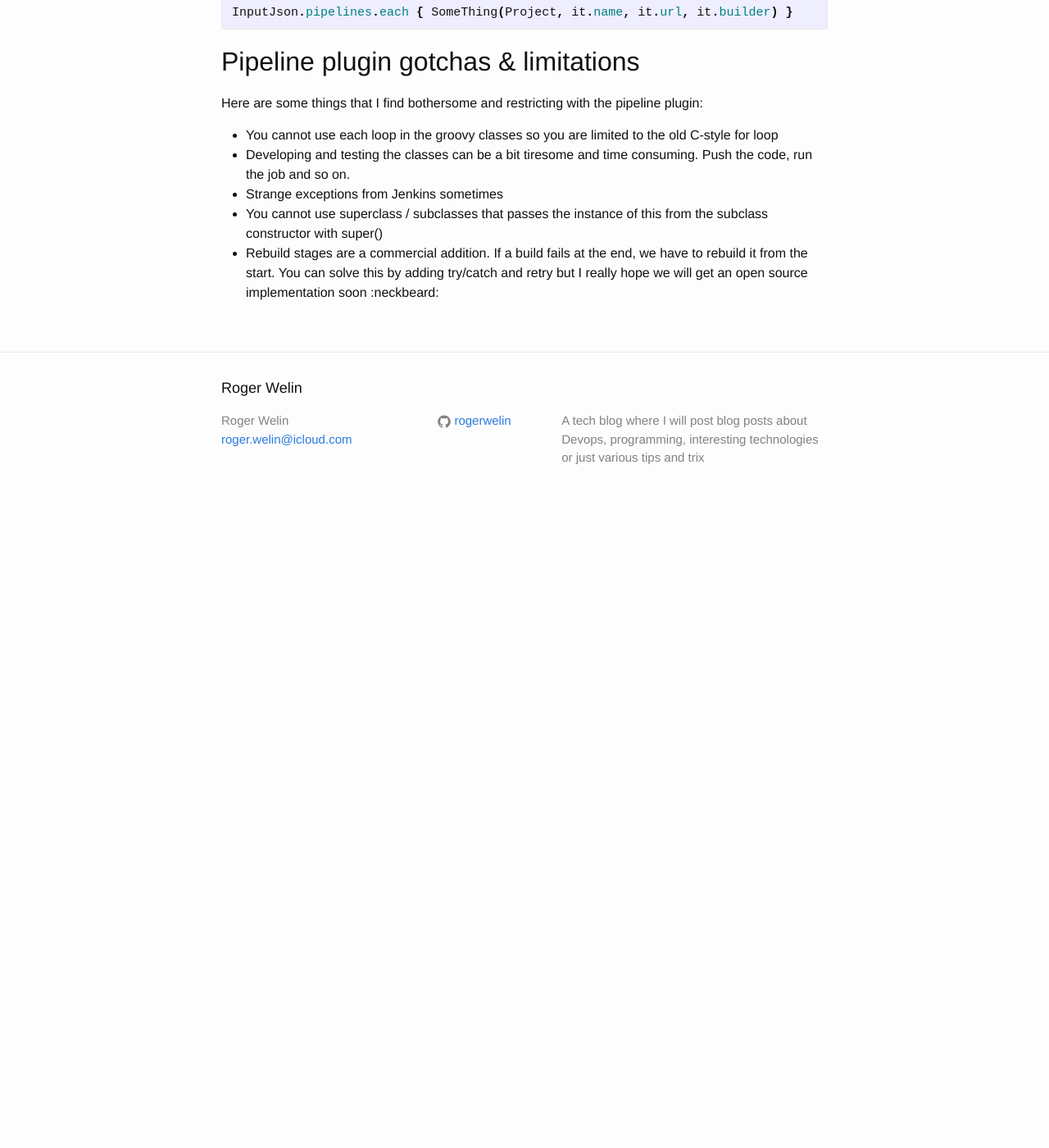
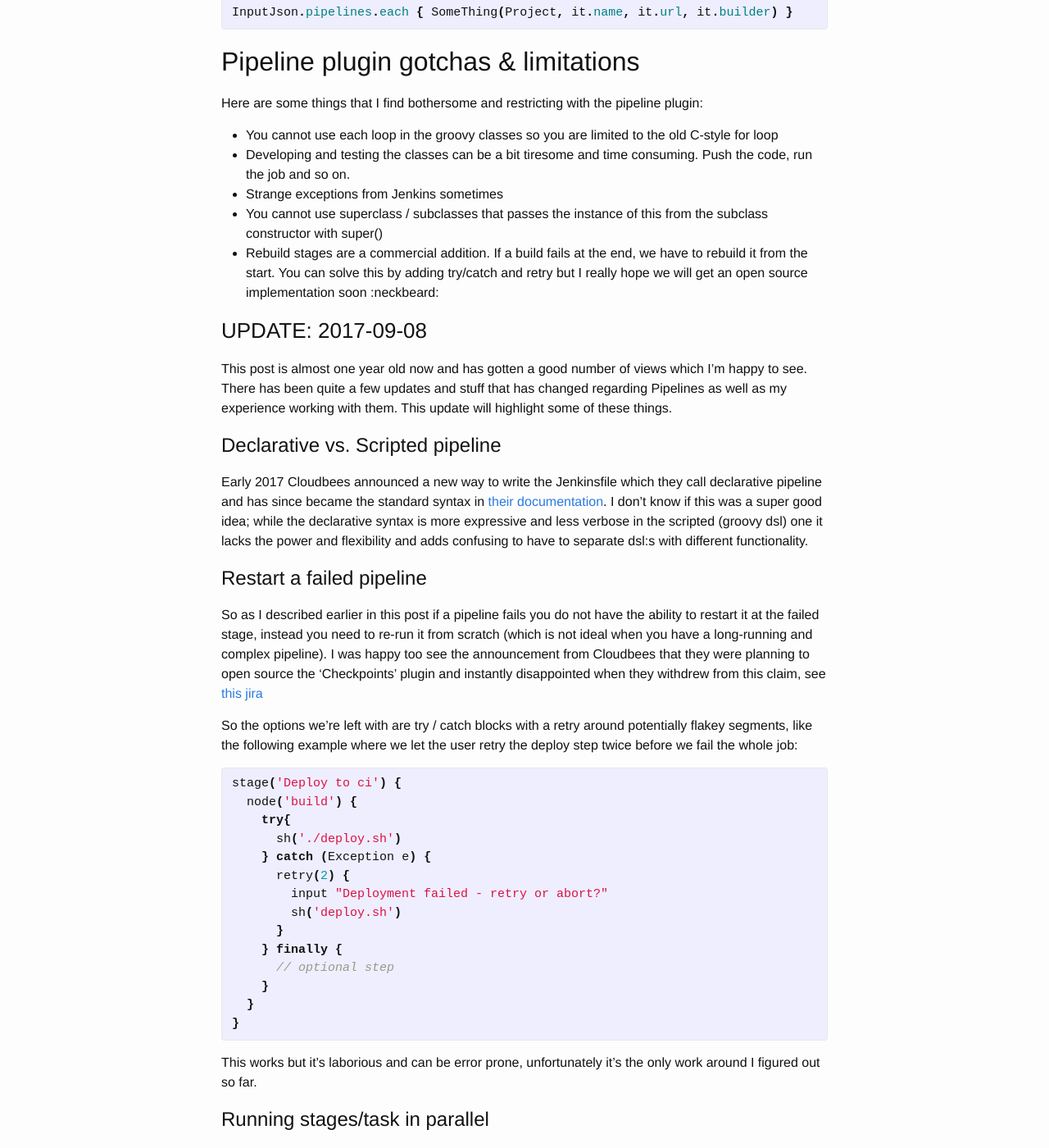
Before and after one commit to rogerwelin/rogerwelin.github.io, a Jekyll site: the page built from _posts/2016-10-18-jenkins2.0-next-generation-of-pipeline-as-code.markdown, in a window 1280 px wide and 1400 px high, scrolled down 5465 px. Shown: the whole window at 82% size. Built offline with Jekyll 4.4.1, drawn with Linux system fonts in a browser that asks for light colours; emoji names are drawn with the system emoji font; comment, search, counter and statistics services are not loaded; before the commit the page ends 6095 px from its top, so only the background shows below that; some of the changed text lies outside the part shown.

Commit message:
jenkins2 update

```diff
--- a/_posts/2016-10-18-jenkins2.0-next-generation-of-pipeline-as-code.markdown
+++ b/_posts/2016-10-18-jenkins2.0-next-generation-of-pipeline-as-code.markdown
@@ -219,3 +219,69 @@ Here are some things that I find bothersome and restricting with the pipeline pl
 * Strange exceptions from Jenkins sometimes
 * You cannot use superclass / subclasses that passes the instance of this from the subclass constructor with super()
 * Rebuild stages are a commercial addition. If a build fails at the end, we have to rebuild it from the start. You can solve this by adding try/catch and retry but I really hope we will get an open source implementation soon :neckbeard:
+
+
+### UPDATE: 2017-09-08
+
+This post is almost one year old now and has gotten a good number of views which I'm happy to see. There has been quite a few updates and stuff that has changed regarding Pipelines as well as my experience working with them. This update will highlight some of these things.
+
+# Declarative vs. Scripted pipeline
+Early 2017 Cloudbees announced a new way to write the Jenkinsfile which they call declarative pipeline and has since became the standard syntax in [their documentation](https://jenkins.io/doc/book/pipeline/syntax/). I don't know if this was a super good idea; while the declarative syntax is more expressive and less verbose in the scripted (groovy dsl) one it lacks the power and flexibility and adds confusing to have to separate dsl:s with different functionality.
+
+# Restart a failed pipeline
+So as I described earlier in this post if a pipeline fails you do not have the ability to restart it at the failed stage, instead you need to re-run it from scratch (which is not ideal when you have a long-running and complex pipeline). I was happy too see the announcement from Cloudbees that they were planning to open source the 'Checkpoints' plugin and instantly disappointed when they withdrew from this claim, see [this jira](https://issues.jenkins-ci.org/browse/JENKINS-33846)
+
+So the options we're left with are try / catch blocks with a retry around potentially flakey segments, like the following example where we let the user retry the deploy step twice before we fail the whole job:
+
+
+{% highlight groovy %}
+stage('Deploy to ci') {
+  node('build') {
+    try{
+      sh('./deploy.sh')
+    } catch (Exception e) {
+      retry(2) {
+        input "Deployment failed - retry or abort?"
+        sh('deploy.sh')
+      }
+    } finally {
+      // optional step
+    }
+  }
+}
+{% endhighlight %}
+
+This works but it's laborious and can be error prone, unfortunately it's the only work around I figured out so far.
+
+# Running stages/task in parallel
+The ability to run tasks in parallel has been supported for quite some time, however only inside of a stage. The pipeline visualization will still only show one stage and not several. I suppose BlueOcean fixes has a better visualization of this but it also has some drawbacks (the amount of plugins required to install BlueOcean is staggering).
+
+For running task in parallel inside of a stage using the same Jenkinsfile you can do the following (here we're running mvn clean install and npm install concurrently:
+
+{% highlight groovy %}
+stage('Build & compile') {
+  node('build') {
+    parallel (
+      phase1: { sh "mvn clean install" },
+      phase1: { sh "npm install" }
+    )
+  }
+}
+{% endhighlight %}
+
+The other option we have is to create another job which we call in parallel. This job could both be a freestyle job or another pipeline job which accepts arguments. Example below runs a deploy job in several environments in parallel:
+
+
+{% highlight groovy %}
+stage('Deploy to ci, test and stage environment') {
+  node('build') {
+    parallel (
+      phase1: { build job: 'generic-deploy-job', parameters: [string(name: 'environment', value: 'ci'), string(name: 'service', value: 'service-product'), string(name: 'version', value: '1.1')]},
+      phase2: { build job: 'generic-deploy-job', parameters: [string(name: 'environment', value: 'test'), string(name: 'service', value: 'service-product'), string(name: 'version', value: '1.1')]},
+      phase3: { build job: 'generic-deploy-job', parameters: [string(name: 'environment', value: 'stage'), string(name: 'service', value: 'service-product'), string(name: 'version', value: '1.1')]}
+    )
+  }
+}
+{% endhighlight %}
+
+The advantage here is that you can split the logic so you don't need to add a lot of logic inside the phases and add that in the generic-deploy-job instead. However the disadvantages are that this will spawn 3 jobs so you will consume 4 executors, also you will have to jump between jobs to read the logs for each deploy job.
```
